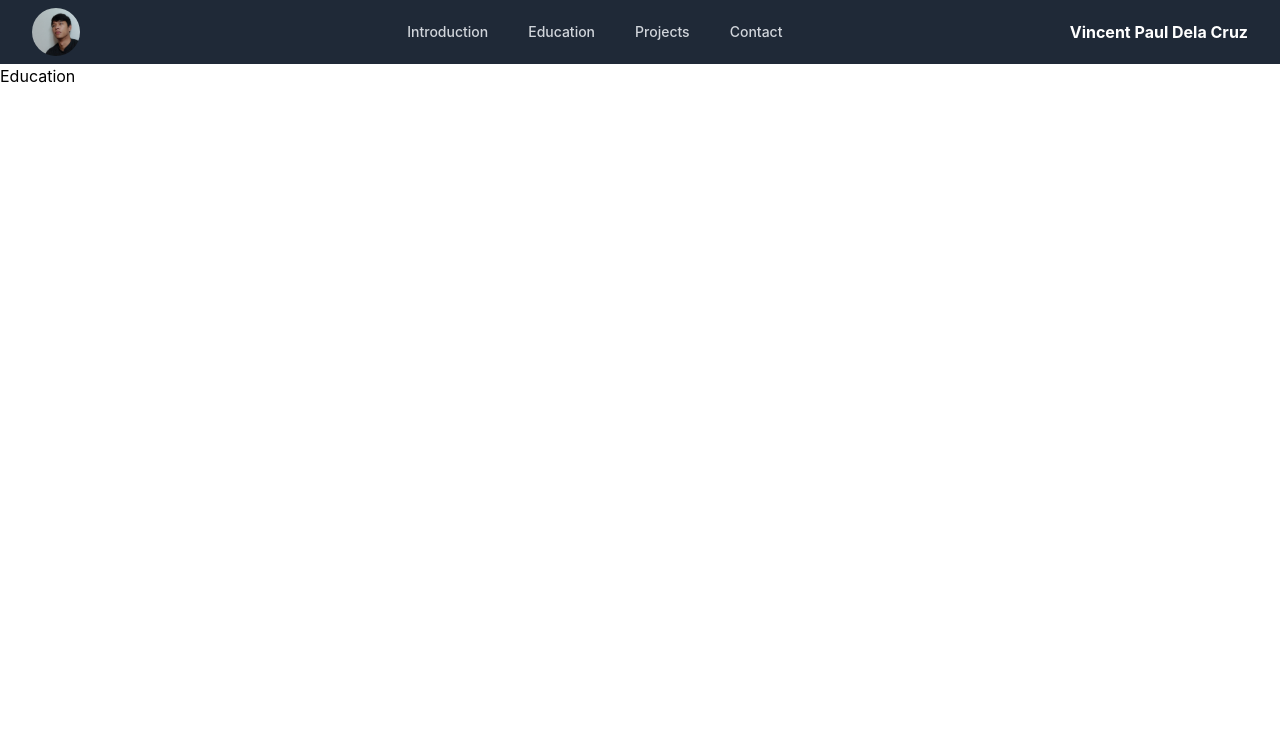
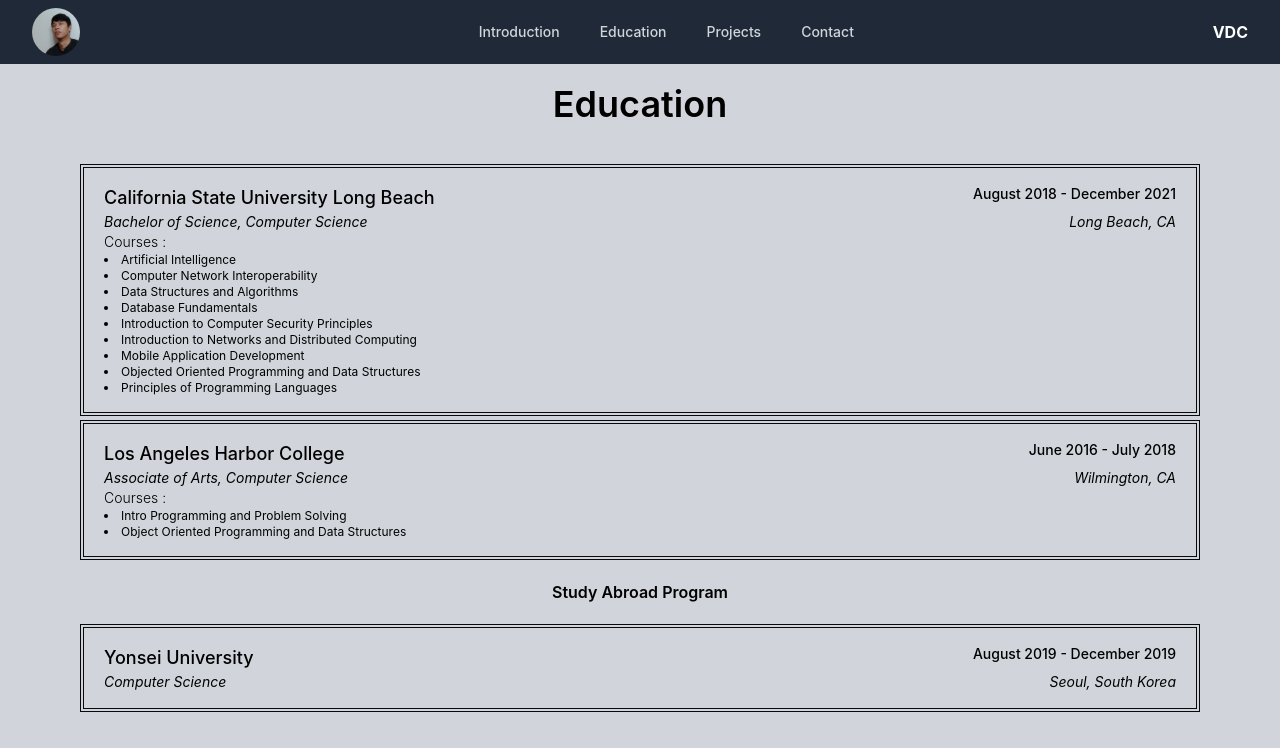
Before and after one commit to VincentDC123/vincent-paul-dela-cruz-portfolio, a React (Create React App) app: page /Education in a window 1280 px wide. Shown: the top 748 px of the page. Built offline with nearby package versions, Linux system fonts and the light colour scheme; the HTML template or start-up script is replaced by a standard one.

Commit message:
Education added

```diff
--- a/src/Components/Contact.js
+++ b/src/Components/Contact.js
@@ -5,7 +5,7 @@
     <div className="h-screen w-full bg-gray-300 fixed">
         <div className="h-full w-full">
             <div className="px-5 py-5 flex items-center justify-center">
-                <div className="px-5 py-5 font-semibold text-2xl overflow-x-hidden">
+                <div className="px-5 py-5 font-semibold text-4xl overflow-x-hidden">
                     Contact Information
                 </div>
             </div>
--- a/src/Components/Education.js
+++ b/src/Components/Education.js
@@ -2,7 +2,145 @@
 
 const Education = () => {
   return (
-    <div>Education</div>
+    <div className="h-screen w-full bg-gray-300 fixed">
+      <div className="h-full w-full overflow-y-scroll no-scrollbar">
+        <div className="px-5 py-5 flex items-center justify-center">
+          <div className="text-4xl font-semibold overflow-y-hidden">
+            Education
+          </div>
+        </div>
+
+        {/* CSULB and LAHC */}
+        <div className="px-20 py-5">
+          <div className="border-double border-4 border-zinc-950">
+            <div className="py-4">
+              {/* Name and Year */}
+              <div className="px-5 flex items-start- justify-between">
+                <p className="text-lg font-medium">
+                  California State University Long Beach
+                </p>
+                <p className="text-sm font-medium">
+                  August 2018 - December 2021
+                </p>
+              </div>
+              {/* Degree and Location */}
+              <div className="px-5 flex items-start- justify-between">
+                <p className="text-sm italic">
+                  Bachelor of Science, Computer Science
+                </p>
+                <p className="text-sm italic">
+                  Long Beach, CA
+                </p>
+              </div>
+
+              <div className="px-5">
+                <div className="text-sm font-light">
+                  Courses :
+                </div>
+                <li className="text-xs">
+                  Artificial Intelligence
+                </li>
+                <li className="text-xs">
+                  Computer Network Interoperability
+                </li>
+                <li className="text-xs">
+                  Data Structures and Algorithms
+                </li>
+                <li className="text-xs">
+                  Database Fundamentals
+                </li>
+                <li className="text-xs">
+                  Introduction to Computer Security Principles
+                </li>
+                <li className="text-xs">
+                  Introduction to Networks and Distributed Computing
+                </li>
+                <li className="text-xs">
+                  Mobile Application Development
+                </li>
+                <li className="text-xs">
+                  Objected Oriented Programming and Data Structures
+                </li>
+                <li className="text-xs">
+                  Principles of Programming Languages
+                </li>
+              </div>
+            </div>
+
+          </div>
+
+          <div className="py-0.5"></div>
+
+          <div className="border-double border-4 border-zinc-950">
+            <div className="py-4">
+              {/* Name and Year */}
+              <div className="px-5 flex items-start- justify-between">
+                <p className="text-lg font-medium">
+                  Los Angeles Harbor College
+                </p>
+                <p className="text-sm font-medium">
+                  June 2016 - July 2018
+                </p>
+              </div>
+              {/* Degree and Location */}
+              <div className="px-5 flex items-start- justify-between">
+                <p className="text-sm italic">
+                  Associate of Arts, Computer Science
+                </p>
+                <p className="text-sm italic">
+                  Wilmington, CA
+                </p>
+              </div>
+
+              <div className="px-5">
+                <div className="text-sm font-light">
+                  Courses :
+                </div>
+                <li className="text-xs">
+                  Intro Programming and Problem Solving
+                </li>
+                <li className="text-xs">
+                  Object Oriented Programming and Data Structures
+                </li>
+              </div>
+            </div>
+
+          </div>
+
+          <div className="py-5">
+            <div className="flex items-center justify-center">
+              <div className="font-semibold text-base">
+                Study Abroad Program
+              </div>
+            </div>
+
+          </div>
+
+          <div className="border-double border-4 border-zinc-950">
+            <div className="py-4">
+              <div className="px-5 flex items-start- justify-between">
+                <p className="text-lg font-medium">
+                  Yonsei University
+                </p>
+                <p className="text-sm font-medium">
+                  August 2019 - December 2019
+                </p>
+              </div>
+
+              <div className="px-5 flex items-start- justify-between">
+                <p className="text-sm italic">
+                  Computer Science
+                </p>
+                <p className="text-sm italic">
+                  Seoul, South Korea
+                </p>
+              </div>
+            </div>
+
+          </div>
+        </div>
+      </div>
+    </div>
   )
 }
 
--- a/src/Components/Navbar.js
+++ b/src/Components/Navbar.js
@@ -4,7 +4,7 @@
 const Navbar = () => {
 
   return (
-    <div className="bg-gray-800 overflow-x-scroll overflow-y-hidden">
+    <div className="bg-gray-800 overflow-x-scroll overflow-y-hidden no-scrollbar">
       <div className="h-16 px-8 flex items-center justify-between">
         <img className="h-12 w-12 rounded-full" src={Image} alt=""></img>
         <div className="ml-10 flex items-baseline space-x-4">
@@ -13,7 +13,7 @@
               <a href="/Projects" className="text-gray-300 hover:bg-gray-700 hover:text-white rounded-md px-3 py-2 text-sm font-medium">Projects</a>
               <a href="/Contact" className="text-gray-300 hover:bg-gray-700 hover:text-white rounded-md px-3 py-2 text-sm font-medium">Contact</a>
         </div>
-        <p className="text-white font-bold">Vincent Paul Dela Cruz</p>
+        <p className="text-white font-bold">VDC</p>
       </div>
     </div>
   );
--- a/src/index.css
+++ b/src/index.css
@@ -15,3 +15,18 @@
   font-family: source-code-pro, Menlo, Monaco, Consolas, 'Courier New',
     monospace;
 }
+
+@layer utilities {
+  @variants responsive {
+    /* Hide scrollbar for Chrome, Safari, and Opera */
+    .no-scrollbar::-webkit-scrollbar {
+      display: none;
+    }
+
+    /* Hide ccrollbar for IE, Edge, and Firefox */
+    .no-scrollbar {
+      -ms-overflow-style: none;
+      scrollbar-width: none;
+    }
+  }
+}
```
